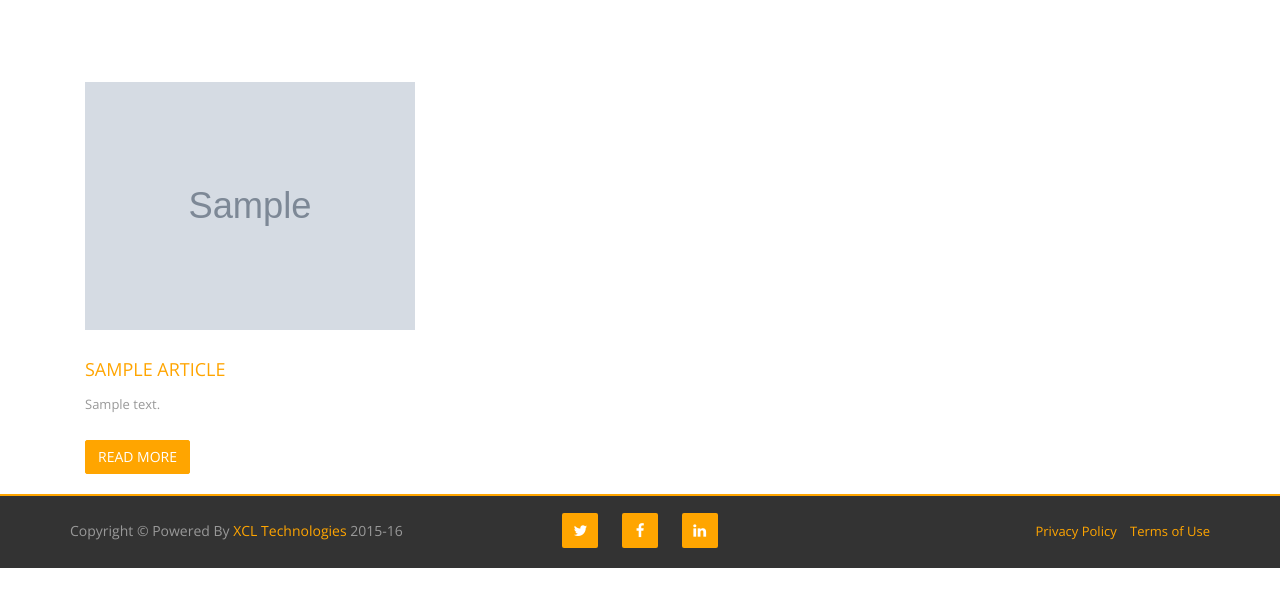
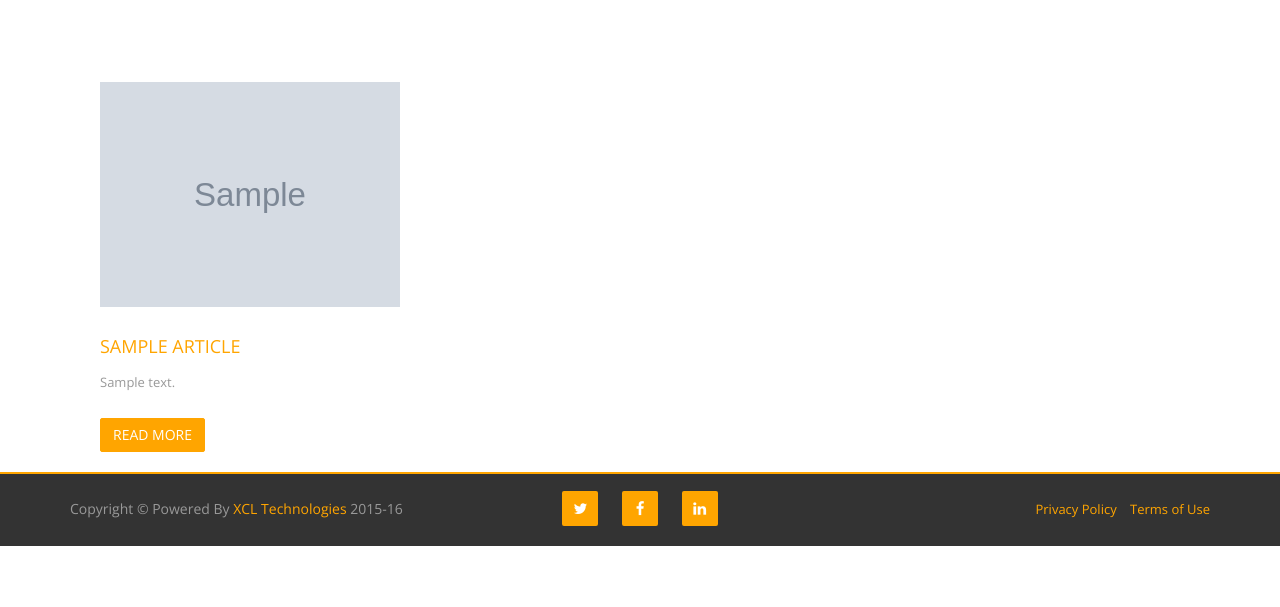
Before and after one commit to duasohail/BornToWin, a PHP site: page /all_articles.php in a window 1280 px wide. Shown: the part 110-717 px from the top of the page. Run offline with PHP 8.4, Linux system fonts and the light colour scheme; tables that the repository leaves empty or names only in its code hold one stand-in row (values such as "Sample post"); grey boxes marked "Sample" are stand-in pictures.

Commit message:
borntowin

```diff
--- a/all_articles.php
+++ b/all_articles.php
@@ -12,6 +12,7 @@
 
 
             <div class="col-md-4">
+            <div class="col-md-12">
                 <div class="col-md-12">
                     <div class="latest-post">
                             <img src="BORN_TO_WIN/<?php echo $row['image']; ?>"  class="img-responsive" alt="">
```
